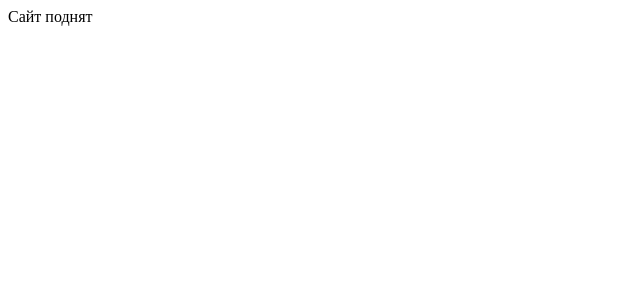
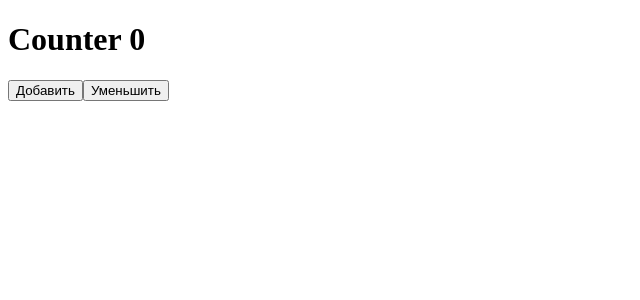
Before and after one commit to tonakihan/test-react-collection, a React (Create React App) app: page / in a window 1280 px wide. Shown: the top 300 px of the page, without its empty margins (0-640 px from the left). Built offline with nearby package versions, Linux system fonts and the light colour scheme.

Commit message:
Add counter

```diff
--- a/package.json
+++ b/package.json
@@ -3,6 +3,7 @@
   "version": "0.1.0",
   "private": true,
   "dependencies": {
+    "@reduxjs/toolkit": "^2.1.0",
     "@testing-library/jest-dom": "^5.17.0",
     "@testing-library/react": "^13.4.0",
     "@testing-library/user-event": "^13.5.0",
@@ -12,6 +13,7 @@
     "@types/react-dom": "^18.2.19",
     "react": "^18.2.0",
     "react-dom": "^18.2.0",
+    "react-redux": "^9.1.0",
     "react-scripts": "5.0.1",
     "typescript": "^5.3.3",
     "web-vitals": "^2.1.4"
--- a/src/App.tsx
+++ b/src/App.tsx
@@ -1,9 +1,14 @@
 import React from "react";
+import { Counter } from "./components/Counter";
+import { Provider } from "react-redux";
+import store from "./store";
 
 function App() {
   return (
     <div>
-      Сайт поднят
+      <Provider store={store}>
+        <Counter/>
+      </Provider>
     </div>
   );
 }
--- /dev/null
+++ b/src/components/Counter.tsx
@@ -0,0 +1,17 @@
+import React from 'react';
+import { useAppSelector, useAppDispatch } from '../store/hooks';
+import { decrement, increment } from '../store/counterSlice';
+
+export function Counter() {
+  // Аргумент `state` уже корректно типизирован как `RootState`
+  const count = useAppSelector((state) => state.counter.value);
+  const dispatch = useAppDispatch();
+
+  return (
+    <div>
+      <h1>Counter {count}</h1>
+      <button onClick={() => dispatch(increment())}>Добавить</button>
+      <button onClick={() => dispatch(decrement())}>Уменьшить</button>
+    </div>
+  )
+}
--- /dev/null
+++ b/src/store/counterSlice.ts
@@ -0,0 +1,38 @@
+import { createSlice, PayloadAction } from '@reduxjs/toolkit';
+import type { RootState } from './index';
+
+interface CounterState {
+  value: number,
+}
+
+const initialState: CounterState = {
+  value: 0,
+}
+
+export const counterSlice = createSlice({
+  name: 'counter',
+  // `createSlice` выведет тип состояния из аргумента `initialState`
+  initialState,
+  reducers: {
+    increment(state) {
+      state.value += 1;
+    },
+    decrement(state) {
+      state.value -= 1;
+    },
+    // TODO: ничего не понял, но очень интересно
+    // Использование типа PayloadAction для объявления содержимого `action.payload`
+    incrementByAmount(state, action: PayloadAction<number>) {
+      state.value += action.payload;
+    },
+  },
+});
+
+// Сгенерированные action creators
+export const {increment, decrement, incrementByAmount} = counterSlice.actions;
+
+// TODO: все непонятно
+// Весь остальной код может использовать тип `RootState`
+export const selectCount = (state: RootState) => state.counter.value;
+
+export default counterSlice.reducer;
--- /dev/null
+++ b/src/store/hooks.ts
@@ -0,0 +1,11 @@
+import { TypedUseSelectorHook, useDispatch, useSelector } from 'react-redux';
+import type { RootState, AppDispatch } from './index';
+
+/* Создали свои версии hooks для избавления от проблем:
+ * useSelector - не прописывать тип принемаемного значения;
+ * useDispath - by default не знает о thunks;
+ *
+ * Используем во всем приложении вместо обычных `useDispatch` и `useSelector`.
+ */
+export const useAppDispatch: () => AppDispatch = useDispatch;
+export const useAppSelector: TypedUseSelectorHook<RootState> = useSelector;
--- /dev/null
+++ b/src/store/index.ts
@@ -0,0 +1,18 @@
+import {configureStore} from '@reduxjs/toolkit';
+import counterSlice from './counterSlice';
+
+const store = configureStore({
+  reducer: {
+    counter: counterSlice,
+  },
+});
+
+/* Оно используется для кастомных hooks, а так же может
+ * использоваться для обращения на прямую.
+ */
+// Выведение типов `RootState` и `AppDispatch` из хранилища
+export type RootState = ReturnType<typeof store.getState>;
+// Выведенные типы: {posts: PostsState, comments: CommentsState, users: UsersState}
+export type AppDispatch = typeof store.dispatch;
+
+export default store;
```
Also changed, not shown: 1 other file (tests, documents, lock files or other folders).
